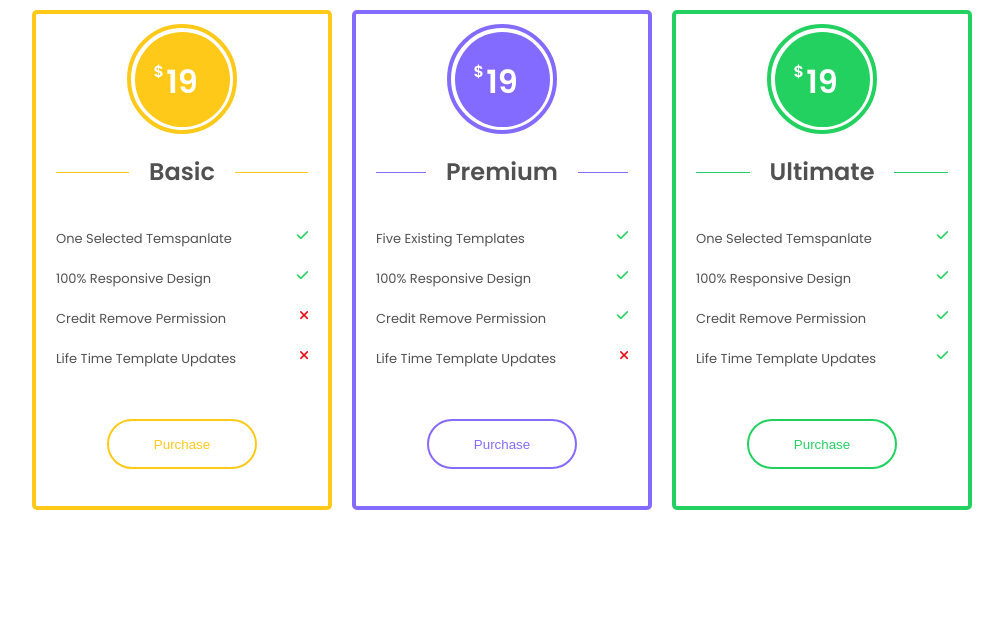
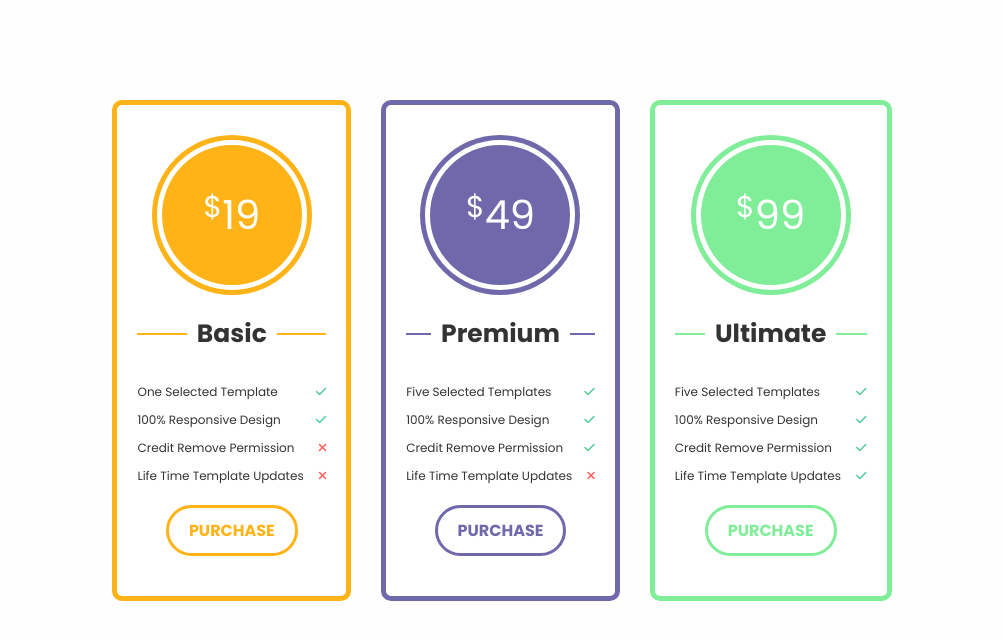
Before and after one commit to Yannan23/jr-work-new, a plain HTML site: page index.html in a window 1280 px wide. Shown: the whole page, without its empty margins (138-1141 px from the left). Drawn offline with Linux system fonts and the light colour scheme; a web font is replaced by a local one.

Commit message:
teacher version done

```diff
--- a/index.html
+++ b/index.html
@@ -15,86 +15,106 @@
 </head>
 
 <body>
-    <div class="cards">
-        <div class="card card-yellow">
-            <div class="circle circle-yellow">
-                <p class="p-yellow poppins-semibold"><span>$</span>19</p>
+    <main class="pricing">
+        <div class="cards-wrapper">
+            <section class="price-card clr-1">
+                <div class="price-container">
+                    <div class="price">
+                        <span>$</span>
+                        <span>19</span>
                     </div>
-            <h2 class="plan poppins-semibold plan-yellow"><span>Basic</span></h2>
-            <ul class="poppins-regular">
-                <li>
-                    <span>One Selected Temspanlate</span>
-                    <i class="fa-solid fa-check"></i>
+                </div>
+                <h4 class="plan">
+                    <span>basic</span>
+                </h4>
+                <ul class="deliverables-wrapper">
+                    <li class="deliverable">
+                        <span>one selected template</span>
+                        <span><i class="fas fa-check"></i></span>
                     </li>
-                <li>
+                    <li class="deliverable">
                         <span>100% Responsive Design</span>
-                    <i class="fa-solid fa-check"></i>
+                        <span><i class="fas fa-check"></i></span>
                     </li>
-                <li>
+                    <li class="deliverable">
                         <span>Credit Remove Permission</span>
-                    <i class="fa-solid fa-xmark"></i>
+                        <span> <i class="fa-solid fa-xmark"></i></span>
                     </li>
-                <li>
+                    <li class="deliverable">
                         <span>Life Time Template Updates</span>
-                    <i class="fa-solid fa-xmark"></i>
+                        <span> <i class="fa-solid fa-xmark"></i></span>
                     </li>
                 </ul>
-            <button class="button-yellow">purchase</button>
-
+                <div class="align-center">
+                    <a href="" class="btn">purchase</a>
                 </div>
-        <div class="card card-purple">
-            <div class="circle circle-purple">
-                <p class="p-purple poppins-semibold"><span>$</span>19</p>
+            </section>
+            <section class="price-card clr-2">
+                <div class="price-container">
+                    <div class="price">
+                        <span>$</span>
+                        <span>49</span>
                     </div>
-            <h2 class="plan poppins-semibold plan-purple"><span>Premium</span></h2>
-            <ul class="poppins-regular">
-                <li>
-                    <span>five existing templates</span>
-                    <i class="fa-solid fa-check"></i>
+                </div>
+                <h4 class="plan">
+                    <span>premium</span>
+                </h4>
+                <ul class="deliverables-wrapper">
+                    <li class="deliverable">
+                        <span>five selected templates</span>
+                        <span><i class="fas fa-check"></i></span>
                     </li>
-                <li>
+                    <li class="deliverable">
                         <span>100% Responsive Design</span>
-                    <i class="fa-solid fa-check"></i>
+                        <span><i class="fas fa-check"></i></span>
                     </li>
-                <li>
-                    <span>Credit Remove Permission</span>
-                    <i class="fa-solid fa-check"></i>
+                    <li class="deliverable">
+                        <span>credit Remove Permission</span>
+                        <span><i class="fas fa-check"></i></span>
                     </li>
-                <li>
+                    <li class="deliverable">
                         <span>Life Time Template Updates</span>
-                    <i class="fa-solid fa-xmark"></i>
+                        <span> <i class="fa-solid fa-xmark"></i></span>
                     </li>
                 </ul>
-            <button class="button-purple">purchase</button>
+                <div class="align-center">
+                    <a href="" class="btn">purchase</a>
                 </div>
-        <div class="card card-green">
-            <div class="circle circle-green">
-                <p class="p-green poppins-semibold"><span>$</span>19</p>
+            </section>
+            <section class="price-card clr-3">
+                <div class="price-container">
+                    <div class="price">
+                        <span>$</span>
+                        <span>99</span>
                     </div>
-            <h2 class="plan poppins-semibold plan-green"><span>Ultimate</span></h2>
-            <ul class="poppins-regular">
-                <li>
-                    <span>One Selected Temspanlate</span>
-                    <i class="fa-solid fa-check"></i>
+                </div>
+                <h4 class="plan">
+                    <span>ultimate</span>
+                </h4>
+                <ul class="deliverables-wrapper">
+                    <li class="deliverable">
+                        <span>five selected templates</span>
+                        <span><i class="fas fa-check"></i></span>
                     </li>
-                <li>
+                    <li class="deliverable">
                         <span>100% Responsive Design</span>
-                    <i class="fa-solid fa-check"></i>
+                        <span><i class="fas fa-check"></i></span>
                     </li>
-                <li>
+                    <li class="deliverable">
                         <span>Credit Remove Permission</span>
-                    <i class="fa-solid fa-check"></i>
+                        <span><i class="fas fa-check"></i></span>
                     </li>
-                <li>
+                    <li class="deliverable">
                         <span>Life Time Template Updates</span>
-                    <i class="fa-solid fa-check"></i>
+                        <span><i class="fas fa-check"></i></span>
                     </li>
                 </ul>
-            <button class="button-green">purchase</button>
+                <div class="align-center">
+                    <a href="" class="btn">purchase</a>
                 </div>
+            </section>
         </div>
-
-    <script src="index.js"></script>
+    </main>
 </body>
 
 </html>
--- a/style.scss
+++ b/style.scss
@@ -1,211 +1,196 @@
-$color-yellow: hsl(46, 100%, 55%);
-$color-purple: hsl(250, 100%, 71%);
-$color-green: hsl(141, 71%, 48%);
-$color-gray: hsl(0, 1%, 32%);
-$color-red: hsl(0, 93%, 48%);
-$color-white: hsl(0, 0%, 100%);
-$border: 4px;
-
-.poppins-semibold {
-    font-family: "Poppins", serif;
-    font-weight: 600;
-    font-style: normal;
-}
-
-.poppins-regular {
-    font-family: "Poppins", serif;
-    font-weight: 400;
-    font-style: normal;
-}
+$gutter: 30px;
+$primary-font: "poppins", sans-serif;
+$background-color: #fefefe;
+$clr-2: #6f69ac;
+$clr-3: #80ed99;
 
 * {
     margin: 0;
     padding: 0;
     box-sizing: border-box;
-    color: $color-gray;
 }
 
-.cards {
-    display: flex;
-    gap: 20px;
-    justify-content: center;
-    margin-top: 10px;
+body {
+    font-family: $primary-font;
+    background-color: $background-color;
 }
 
-.card {
-    min-width: 300px;
-    height: 500px;
-    border-radius: 5px;
-    display: flex;
-    flex-direction: column;
-    align-items: center;
-    padding: 10px 20px;
+.pricing {
+    padding: 100px 0;
 }
 
-.card-yellow,
-.circle-yellow {
-    border: $border solid $color-yellow;
+.cards-wrapper {
+    display: flex;
+    justify-content: center;
+    max-width: 1440px;
+    margin: 0 auto;
 }
 
-.card-purple,
-.circle-purple {
-    border: $border solid $color-purple;
-}
+%price-card {
+    margin-right: $gutter;
 
-.card-green,
-.circle-green {
-    border: $border solid $color-green;
-}
+    &:last-child {
+        margin-right: 0;
+    }
 
-.circle {
-    width: 110px;
-    height: 110px;
-    border-radius: 50%;
-    display: flex;
-    align-items: center;
-    justify-content: center;
-}
+    border: 5px solid var(--clr);
+    padding: 40px 20px;
+    background-color: white;
+    border-radius: 10px;
 
-.capitalized {
-    text-transform: capitalize;
-}
+    .fa-check {
+        color: #57cc99;
+    }
 
-p {
-    width: 95px;
-    height: 95px;
-    text-align: center;
-    line-height: 100px;
-    border-radius: 50%;
-    color: $color-white;
-    font-size: 2rem;
-    position: relative;
-
-    span {
-        font-size: medium;
-        position: absolute;
-        top: -10px;
-        left: 20%;
-        color: $color-white;
+    .fa-xmark {
+        color: #ff5c5c;
     }
 }
 
-.p-yellow {
-    background-color: $color-yellow;
+.price-card.clr-1 {
+    @extend %price-card;
+    --clr: #ffb317;
 }
 
-.p-purple {
-    background-color: $color-purple;
+.price-card.clr-2 {
+    @extend %price-card;
+    --clr: #{$clr-2};
 }
 
-.p-green {
-    background-color: $color-green;
+.price-card.clr-3 {
+    @extend %price-card;
+    --clr: #{$clr-3};
+}
+
+.price-container {
+    width: 140px;
+    height: 140px;
+    border-radius: 50%;
+    background-color: var(--clr);
+    color: white;
+    display: flex;
+    justify-content: center;
+    align-items: center;
+    margin: 0 auto;
+    box-shadow: 0 0 0 5px white, 0 0 0 10px var(--clr);
+}
+
+.price {
+    display: flex;
+
+    span:first-child {
+        font-size: 30px;
+    }
+
+    span:last-child {
+        font-size: 40px;
+    }
 }
 
 .plan {
+    margin: 30px 0;
+    text-transform: capitalize;
+    font-size: 25px;
+    color: #333;
+    text-align: center;
     position: relative;
-    width: 100%;
-    text-align: center;
-    margin: 20px 20px;
+
+    &::before {
+        content: "";
+        position: absolute;
+        top: 50%;
+        left: 0;
+        width: 100%;
+        height: 2px;
+        background-color: var(--clr);
+        transform: translateY(-50%);
+    }
 
     span {
-        background-color: $color-white;
-        padding: 5px 20px;
-
-    }
-
-    &::before {
-        content: " ";
-        position: absolute;
-        height: 1px;
-        width: 100%;
-        left: 0;
-        top: 50%;
-        z-index: -1;
+        background-color: white;
+        padding: 0 10px;
+        position: relative;
+        z-index: 1;
     }
 }
 
-.plan-yellow {
-    &::before {
-        background-color: $color-yellow;
+.deliverables-wrapper {
+    list-style: none;
+}
+
+.deliverable {
+    display: flex;
+    justify-content: space-between;
+    align-items: center;
+    font-size: 12px;
+
+    &:not(:last-child) {
+        margin-bottom: 10px;
+    }
+
+    span:first-child {
+        text-transform: capitalize;
+        color: #333;
+        margin-right: 15px;
     }
 }
 
-.plan-purple {
-    &::before {
-        background-color: $color-purple;
+.align-center {
+    text-align: center;
+}
+
+.btn {
+    display: inline-block;
+    padding: 10px 20px;
+    border: 3px solid var(--clr);
+    color: var(--clr);
+    text-transform: uppercase;
+    font-weight: bold;
+    border-radius: 30px;
+    text-decoration: none;
+    margin-top: 20px;
+    transition: all 0.3s;
+
+    &:hover {
+        background-color: var(--clr);
+        color: white;
     }
 }
 
-.plan-green {
-    &::before {
-        background-color: $color-green;
+@media (max-width: 768px) {
+    .cards-wrapper {
+        flex-wrap: wrap;
     }
-}
 
-ul {
-    list-style: none;
-    width: 100%;
-    font-size: small;
+    .price-card {
+        width: calc(50% - $gutter);
 
-    li {
-        display: flex;
-        justify-content: space-between;
-        margin: 20px 0;
-
-        span {
-            @extend .capitalized
+        &:nth-child(2) {
+            margin-right: 0;
         }
 
-        .fa-check {
-            color: $color-green;
-        }
-
-        .fa-xmark {
-            color: $color-red;
+        &:last-child {
+            margin-top: $gutter;
         }
     }
 }
 
-.btn {
-    text-transform: capitalize;
-    background-color: $color-white;
-    width: 150px;
-    height: 50px;
-    margin-top: 30px;
-    border-radius: 30px;
-    cursor: pointer;
-    transition: all 0.5s ease-in-out;
-}
+@media (max-width:576px) {
+    .cards-wrapper {
+        flex-direction: column;
+        align-items: center;
+    }
 
-.button-yellow {
-    @extend .btn;
-    color: $color-yellow;
-    border: 2px solid $color-yellow;
+    .price-card {
+        width: 80%;
+        margin-right: 0;
 
-    &:hover {
-        background-color: $color-yellow;
-        color: $color-white;
+        &:first-child {
+            margin-right: 0;
+        }
+
+        &:not(:last-child) {
+            margin-bottom: $gutter;
+        }
     }
 }
-
-.button-purple {
-    @extend .btn;
-    color: $color-purple;
-    border: 2px solid $color-purple;
-
-    &:hover {
-        background-color: $color-purple;
-        color: $color-white;
-    }
-}
-
-.button-green {
-    @extend .btn;
-    color: $color-green;
-    border: 2px solid $color-green;
-
-    &:hover {
-        background-color: $color-green;
-        color: $color-white;
-    }
-}
```
Also changed, not shown: style.css, 1 other file. Lines whose indentation alone changed are shown as unchanged.
